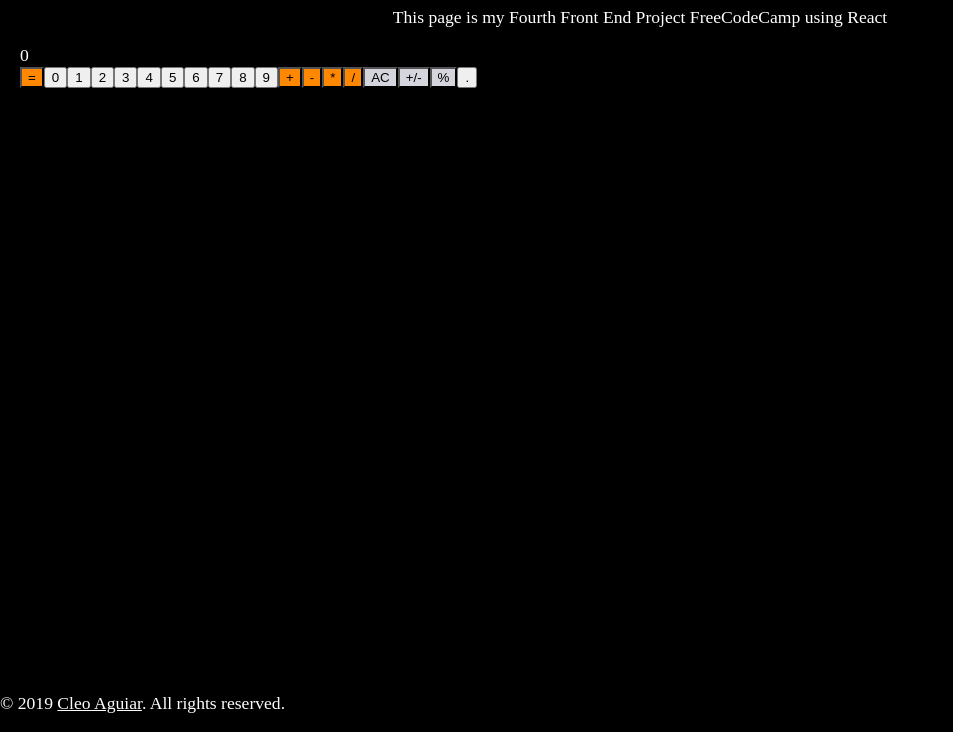
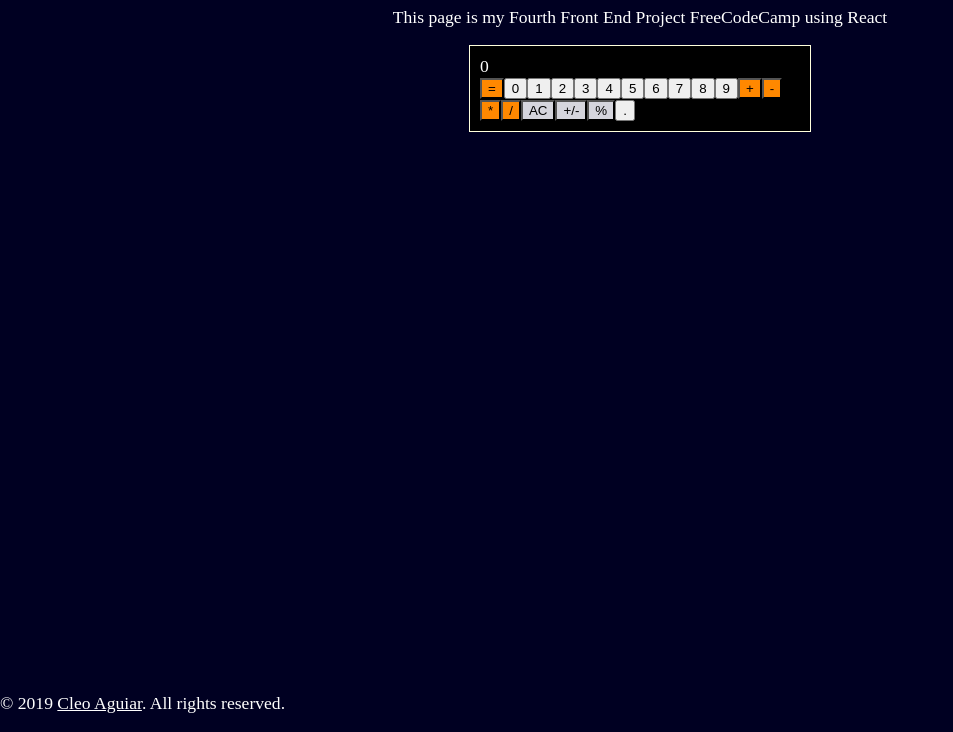
Before and after one commit to CleoAguiar/javascript-calculator, a plain HTML site: page index.html in a window 1280 px wide. Shown: the part 68-800 px from the top of the page, without its empty margins (0-953 px from the left). Drawn offline with nearby package versions, Linux system fonts and the light colour scheme.

Commit message:
style: add calculador style css

```diff
--- a/scripts/index.js
+++ b/scripts/index.js
@@ -89,8 +89,10 @@ class App extends React.Component
     render()
     {
         return [e(Header),
-                e(Output, { currentValue: this.state.currentVal }),
-                e(Buttons, { initialize:this.initialize, number: this.handleNumber  }),
+                e('div', { class: 'calculador'}, [
+                  e(Output, { currentValue: this.state.currentVal }),
+                  e(Buttons, { initialize:this.initialize, number: this.handleNumber  })
+                ]),
                 e(Footer)];
     }
 }
--- a/styles/index.css
+++ b/styles/index.css
@@ -1,7 +1,7 @@
 body {
 	margin: 20px 20px 40px;
   	font-size: 1.1em;
-  	background-color: #000;
+  	background-color: #002;
   	color: #FFF;
 }
 
@@ -20,6 +20,17 @@ a:link {
 	color: #FFF;
 }
 
-a:hover{
+a:hover {
 	color: #F60;
 }
+
+.calculador {
+	border: 1px solid #FFD;
+	padding: 10px;
+	background: #000;
+	width: 320px;
+	margin: auto;
+	position: relative;
+	align-items: center;
+	justify-content: center;
+}
```
